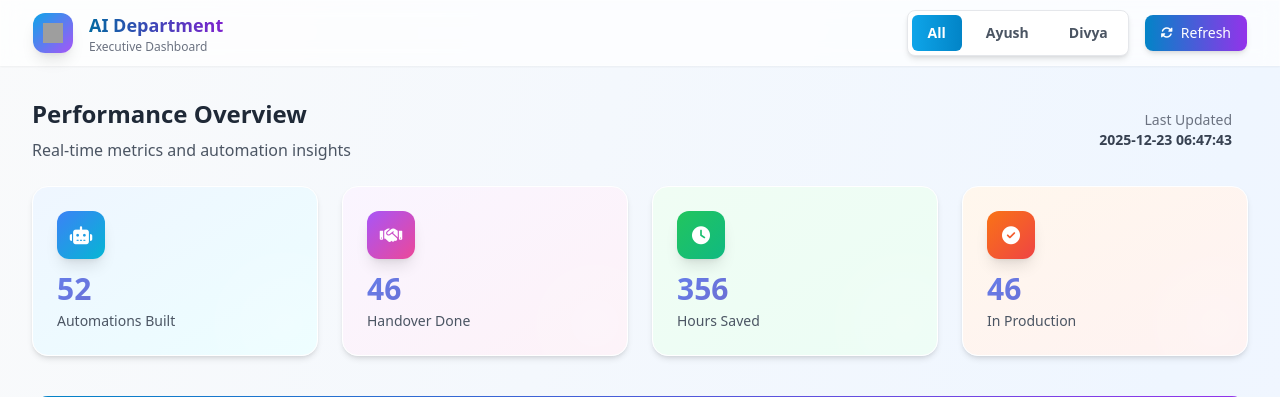
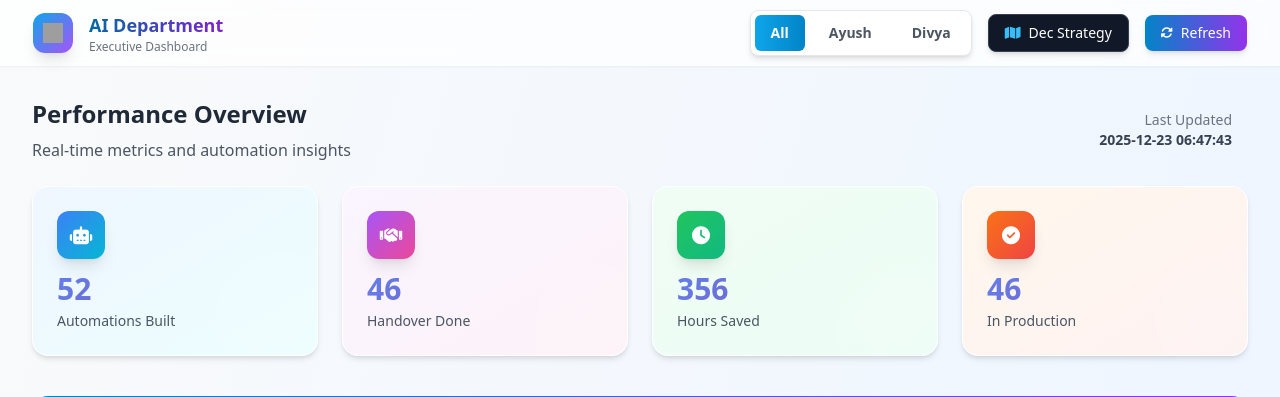
Before and after one commit to RevvGrowth-25/ReDajngo, a Django app: page / in a window 1280 px wide. Shown: the top 397 px of the page. Run offline with Django 5.2, Linux system fonts and the light colour scheme; some libraries are stand-ins or nearby versions; grey boxes are pictures that could not be loaded.

Commit message:
Update base.html

```diff
--- a/home/templates/base.html
+++ b/home/templates/base.html
@@ -11,8 +11,6 @@
     <link rel="stylesheet" href="https://cdnjs.cloudflare.com/ajax/libs/font-awesome/6.4.0/css/all.min.css">
     <!-- Chart.js -->
     <script src="https://cdn.jsdelivr.net/npm/chart.js"></script>
-
-
 
     <script>
         tailwind.config = {
@@ -179,27 +177,26 @@
           <p class="text-[10px] sm:text-xs text-gray-500 font-medium hidden sm:block">Executive Dashboard</p>
         </div>
       </div>
+<div class="hidden md:flex items-center gap-3 lg:gap-4">
 
-      <!-- Desktop Actions - Hidden on Mobile -->
-      <div class="hidden md:flex items-center gap-3 lg:gap-4">
-        <!-- User Filter Buttons -->
     <div class="flex gap-2 bg-white rounded-lg p-1 shadow-md border border-gray-200">
         <button onclick="filterByUser('all')" id="btnAll" class="px-3 lg:px-4 py-1.5 lg:py-2 rounded-md text-xs lg:text-sm font-semibold transition-all bg-gradient-to-r from-brand-500 to-brand-600 text-white">All</button>
         <button onclick="filterByUser('Ayush')" id="btnAyush" class="px-3 lg:px-4 py-1.5 lg:py-2 rounded-md text-xs lg:text-sm font-semibold transition-all text-gray-600 hover:bg-gray-100">Ayush</button>
         <button onclick="filterByUser('Divya')" id="btnDivya" class="px-3 lg:px-4 py-1.5 lg:py-2 rounded-md text-xs lg:text-sm font-semibold transition-all text-gray-600 hover:bg-gray-100">Divya</button>
     </div>
 
-        <!-- Refresh Button -->
+    <a href="/plan-dec/" class="px-3 lg:px-4 py-1.5 lg:py-2 rounded-lg bg-gray-900 text-white font-medium hover:bg-gray-800 text-xs lg:text-sm shadow-md hover:shadow-lg transition-all flex items-center gap-2 border border-gray-700">
+        <i class="fas fa-map text-brand-400"></i>
+        <span class="hidden lg:inline">Dec Strategy</span>
+    </a>
+
     <button onclick="location.reload()" class="px-3 lg:px-4 py-1.5 lg:py-2 rounded-lg bg-gradient-to-r from-brand-600 to-accent-600 text-white font-medium hover:from-brand-700 hover:to-accent-700 text-xs lg:text-sm shadow-md hover:shadow-lg transition-all flex items-center gap-2">
         <i class="fas fa-sync-alt text-xs"></i>
         <span class="hidden lg:inline">Refresh</span>
     </button>
 </div>
+      <!-- Desktop Actions - Hidden on Mobile -->
 
-      <!-- Mobile Menu Button -->
-      <button onclick="toggleMobileMenu()" class="md:hidden w-10 h-10 flex items-center justify-center rounded-lg bg-white shadow-md border border-gray-200 text-gray-700 hover:bg-gray-50 transition-colors">
-        <i class="fas fa-bars"></i>
-      </button>
     </div>
   </div>
 </header>
```
Lines whose indentation alone changed are shown as unchanged.
